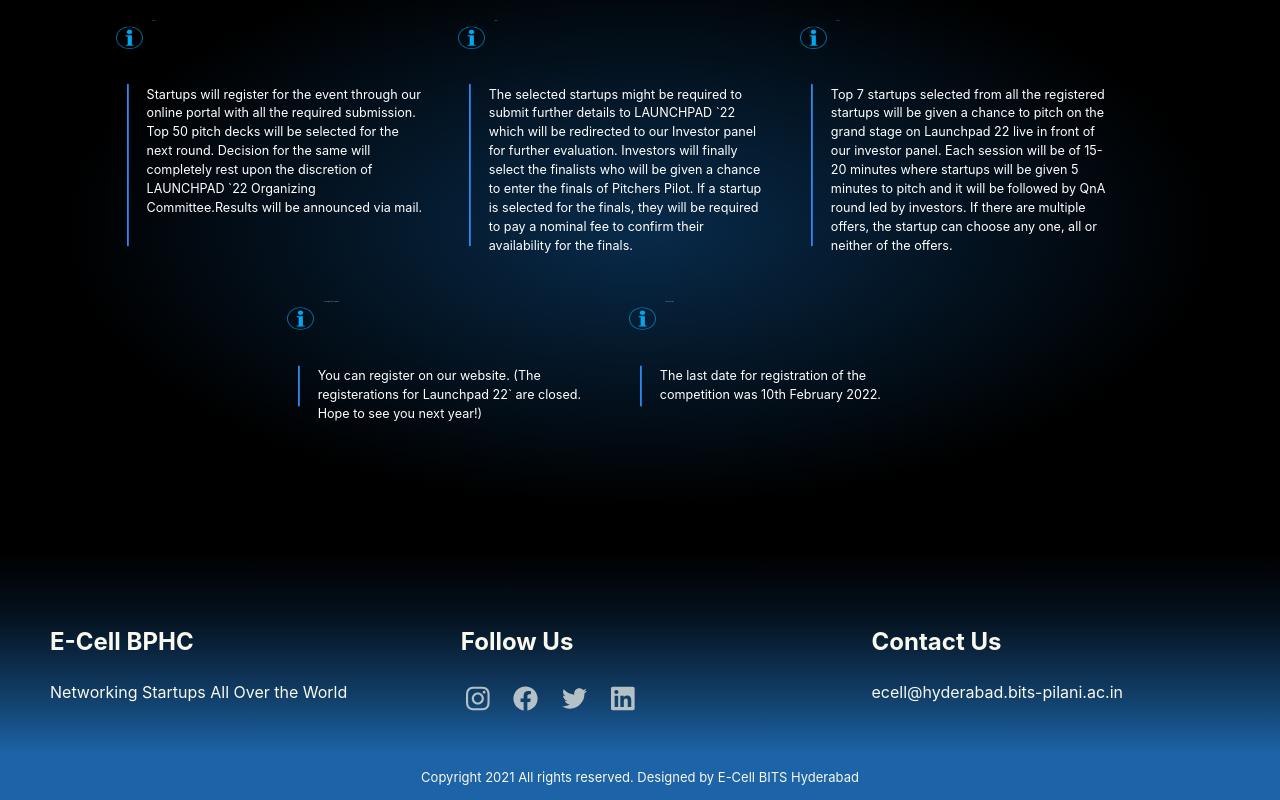
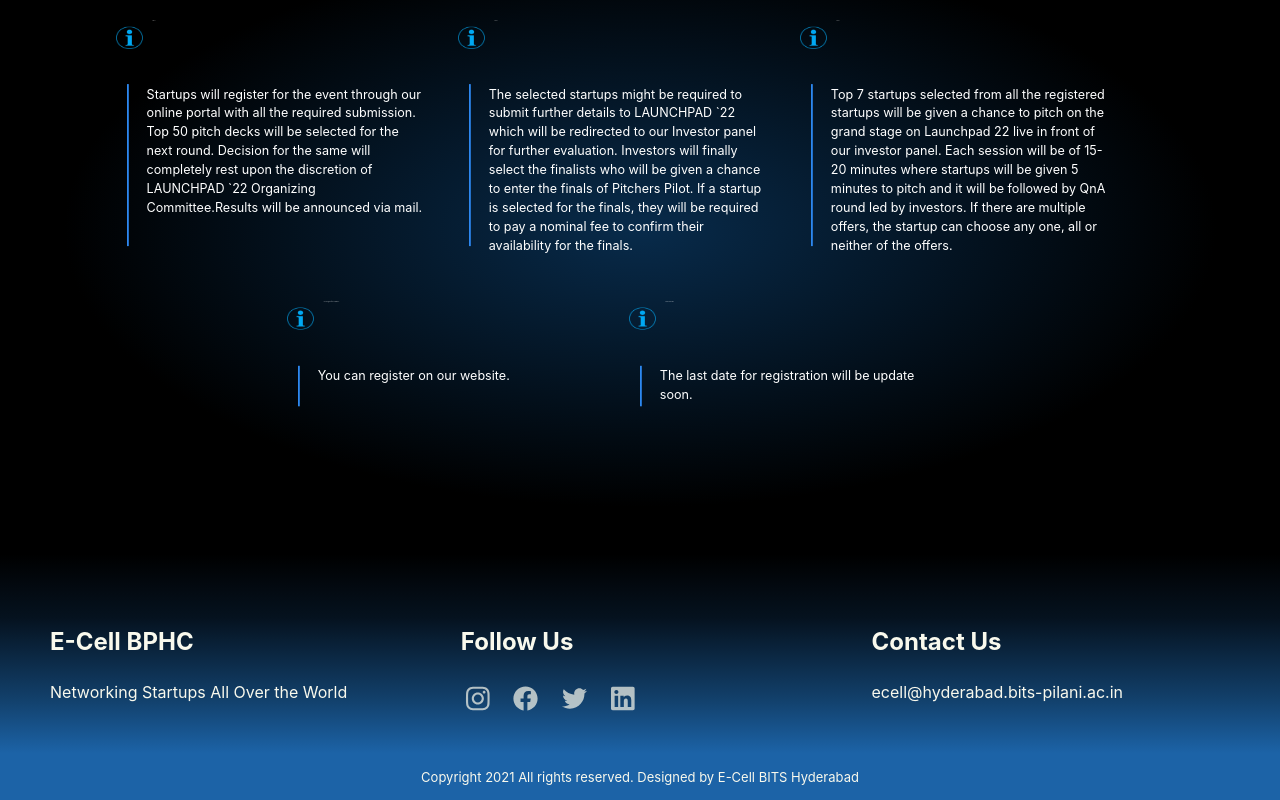
Before and after one commit to e-cell-bphc/Main-Website-new-, a Next.js app: page /pitchersPilot in a window 1280 px wide. Shown: the part 805-1605 px from the top of the page. Built offline with nearby package versions, Linux system fonts and the light colour scheme.

Commit message:
Update pitchersPilot.js

```diff
--- a/pages/pitchersPilot.js
+++ b/pages/pitchersPilot.js
@@ -47,7 +47,7 @@ function PitchersPilot() {
        classy: 'three',
        questionid: 'qthree',
        question: 'How can I register for the competitions?',
-       answer: 'You can register on our website. (The registerations for Launchpad 22` are closed. Hope to see you next year!)'
+       answer: 'You can register on our website.'
      },
      {
        id: 6,
@@ -55,7 +55,7 @@ function PitchersPilot() {
        questionid: 'qthree',
        question: 'When is the last date?',
        answer:
-         'The last date for registration of the competition was 10th February 2022.'
+         'The last date for registration will be update soon.'
      },
    ]
 
```
